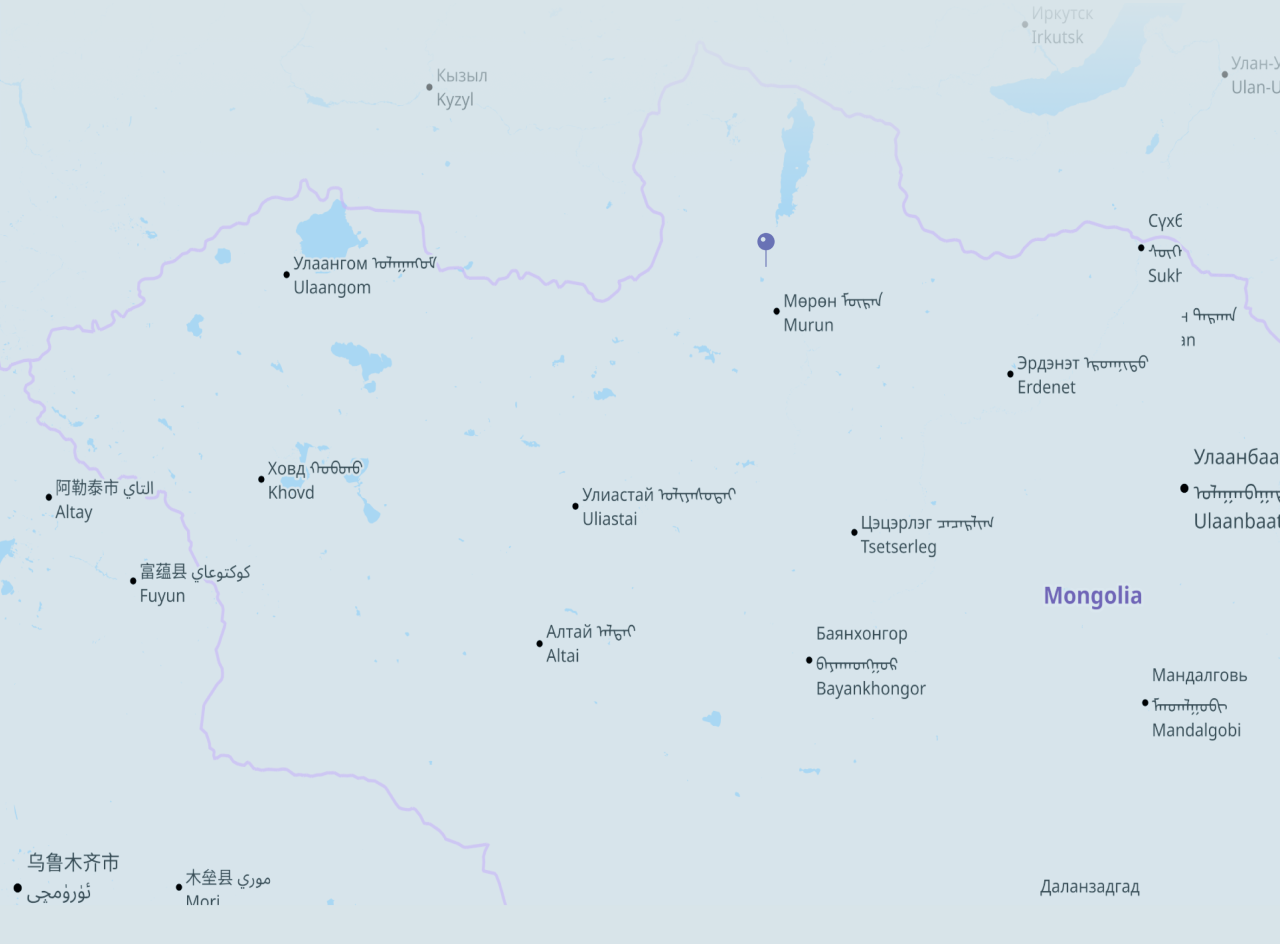
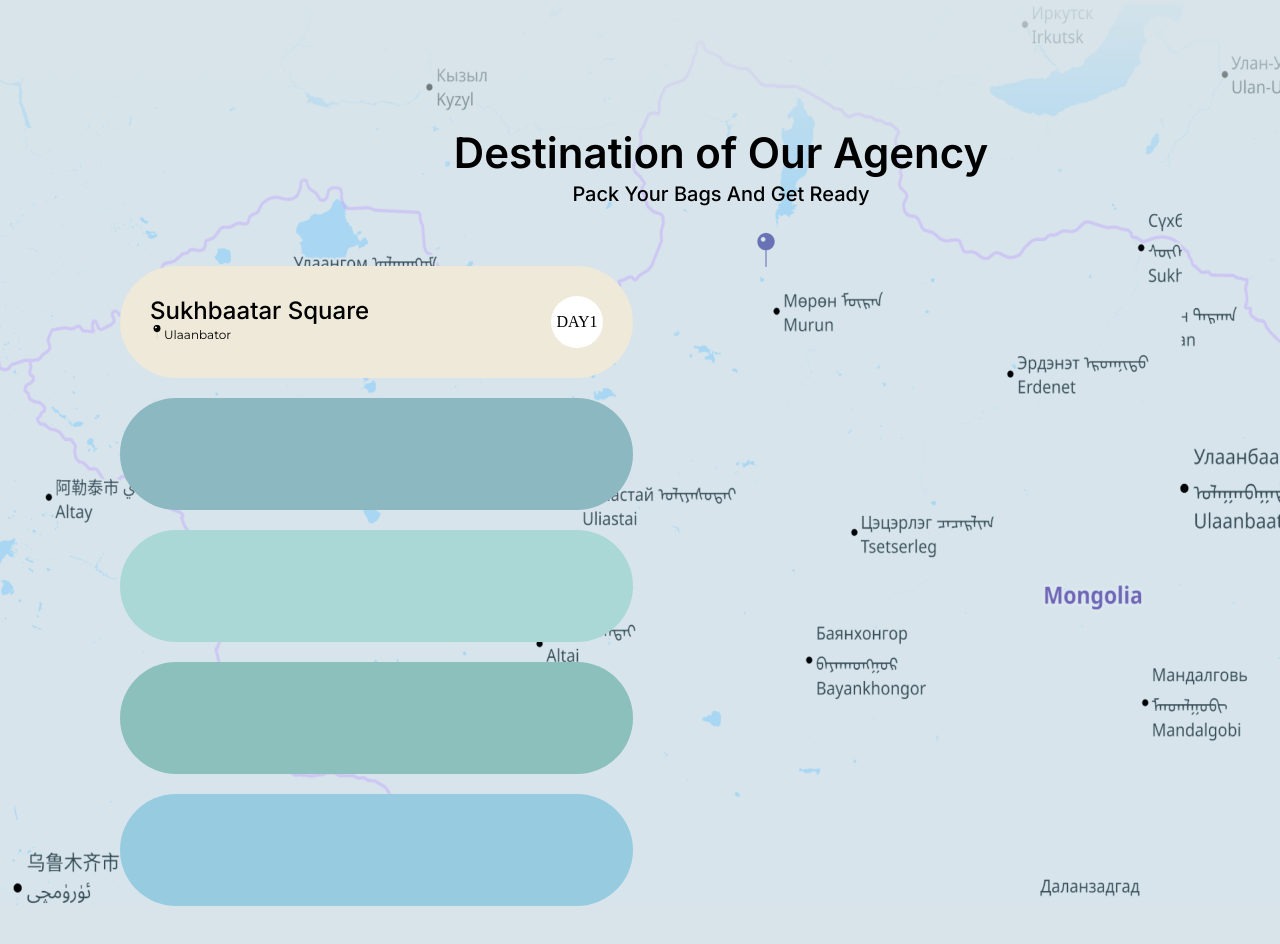
Before and after one commit to Puntsag99/pinetour-1, a plain HTML site: page index.html in a window 1280 px wide. Shown: the part 1270-2214 px from the top of the page. Drawn offline with Linux system fonts and the light colour scheme; a web font is replaced by a local one.

Commit message:
pinetour-1

```diff
--- a/index.html
+++ b/index.html
@@ -41,7 +41,13 @@
             <div class="lake-text">TERKHIIN TSAGAAN LAKE</div>
           </div>
           <div class="rectangle">
-            <img src="./image/terkh.png" alt="" width="275.49" height="370px" />
+            <img
+              src="./image/terkh.png"
+              alt=""
+              width="275.49"
+              height="370px"
+              class="img-4"
+            />
           </div>
         </div>
 
@@ -51,7 +57,13 @@
           </div>
 
           <div class="rectangle-1">
-            <img src="./amar.png" alt="" width="275.49px" height="370px" />
+            <img
+              src="./amar.png"
+              alt=""
+              width="275.49px"
+              height="370px"
+              class="img-4"
+            />
           </div>
         </div>
 
@@ -60,7 +72,13 @@
             <div class="huvsgul-lake">KHUVSGUL LAKE</div>
           </div>
           <div class="rectangle-2">
-            <img src="./image/lake.png" alt="" width="276px" height="370px" />
+            <img
+              src="./image/lake.png"
+              alt=""
+              width="276px"
+              height="370px"
+              class="img-4"
+            />
           </div>
         </div>
 
@@ -74,12 +92,42 @@
               alt=""
               width="275.49px"
               height="370px"
+              class="img-4"
             />
           </div>
         </div>
       </section>
 
-      <section class="road-map-image"></section>
+      <section class="road-map-image">
+        <div class="destination">
+          <div class="dest-text">Destination of Our Agency</div>
+          <div class="pack-text">Pack Your Bags And Get Ready</div>
+        </div>
+
+        <div class="frame-5">
+          <div class="left-cont">
+            <div class="block-1">
+              <div class="inside-cont">
+                Sukhbaatar Square
+                <div class="text-5">
+                  <img
+                    src="./image/Icon black 2.png"
+                    alt=""
+                    width="14px"
+                    height="14px"
+                  />Ulaanbator
+                </div>
+              </div>
+              <div class="day-1">DAY1</div>
+            </div>
+
+            <div class="block-2"></div>
+            <div class="block-3"></div>
+            <div class="block-4"></div>
+            <div class="block-5"></div>
+          </div>
+        </div>
+      </section>
     </div>
   </body>
 </html>
--- a/style.css
+++ b/style.css
@@ -1,5 +1,9 @@
 @import url("https://fonts.googleapis.com/css2?family=Bebas+Neue&display=swap");
 @import url("https://fonts.googleapis.com/css2?family=Hanuman:wght@100;300;400;700;900&display=swap");
+@import url("https://fonts.googleapis.com/css2?family=Bebas+Neue&family=Inter:ital,opsz,wght@0,14..32,100..900;1,14..32,100..900&display=swap");
+@import url("https://fonts.googleapis.com/css2?family=Bebas+Neue&family=Inter:ital,opsz,wght@0,14..32,100..900;1,14..32,100..900&family=Montserrat:ital,wght@0,100..900;1,100..900&display=swap");
+@import url("https://fonts.googleapis.com/css2?family=Bebas+Neue&family=Inter:ital,opsz,wght@0,14..32,100..900;1,14..32,100..900&family=Montserrat:ital,wght@0,100..900;1,100..900&display=swap");
+@import url("https://fonts.googleapis.com/css2?family=Bebas+Neue&family=Inter:ital,opsz,wght@0,14..32,100..900;1,14..32,100..900&family=Montserrat:ital,wght@0,100..900;1,100..900&display=swap");
 * {
   margin: 0;
   padding: 0p;
@@ -137,7 +141,8 @@ nav a {
   margin: 0px 0.49px 0px 1px;
   border-radius: 40px;
 }
-img {
+
+.img-4 {
   border-radius: 40px;
   box-shadow: -8px -8px 0px 0px rgba(46, 65, 71, 0.4),
     8px 8px 0px 0px rgba(41, 114, 139, 0.25);
@@ -257,7 +262,106 @@ img {
 }
 
 .road-map-image {
+  display: flex;
   background-image: url(./image/Roadmap\ image.png);
   width: 1440px;
   height: 1022px;
+  flex-direction: column;
+  align-items: center;
 }
+
+.destination {
+  display: flex;
+  flex-direction: column;
+  width: 1440px;
+  height: 204px;
+  align-items: center;
+  padding: 120px 0px 1px 2px;
+}
+
+.dest-text {
+  display: flex;
+  flex-direction: column;
+  width: 1442px;
+  height: 85px;
+
+  justify-content: center;
+  text-align: center;
+  font-weight: 600;
+  font-size: 42px;
+  font-family: "Inter", serif;
+}
+.pack-text {
+  font-size: 20px;
+  font-weight: 500;
+  font-family: "Inter", serif;
+}
+
+.frame-5 {
+  width: 1200px;
+  height: 640px;
+  margin-top: 59px;
+}
+
+.left-cont {
+  display: flex;
+  flex-direction: column;
+
+  row-gap: 20px;
+}
+.block-1 {
+  background-color: #eee9d9;
+  border-radius: 120px;
+  display: flex;
+  justify-content: space-between;
+  padding: 30px;
+  width: 513px;
+}
+
+.text-5 {
+  column-gap: 12px;
+  font-size: 12px;
+  font-weight: 400;
+  font-family: "Montserrat", serif;
+}
+
+.inside-cont {
+  font-size: 24px;
+  font-weight: 500;
+  font-family: "Inter", serif;
+}
+.day-1 {
+  display: flex;
+  width: 52px;
+  height: 52px;
+  background-color: white;
+  justify-content: center;
+  align-items: center;
+  border-radius: 50%;
+}
+
+.block-2 {
+  width: 513px;
+  height: 112px;
+  background-color: #8bb8c1;
+  border-radius: 120px;
+}
+
+.block-3 {
+  width: 513px;
+  height: 112px;
+  background-color: #aad8d7;
+  border-radius: 120px;
+}
+.block-4 {
+  width: 513px;
+  height: 112px;
+  background-color: #8bc0bd;
+  border-radius: 120px;
+}
+.block-5 {
+  width: 513px;
+  height: 112px;
+  background-color: #97cce0;
+  border-radius: 120px;
+}
```
Also changed, not shown: image/Icon black 2.png (added).
